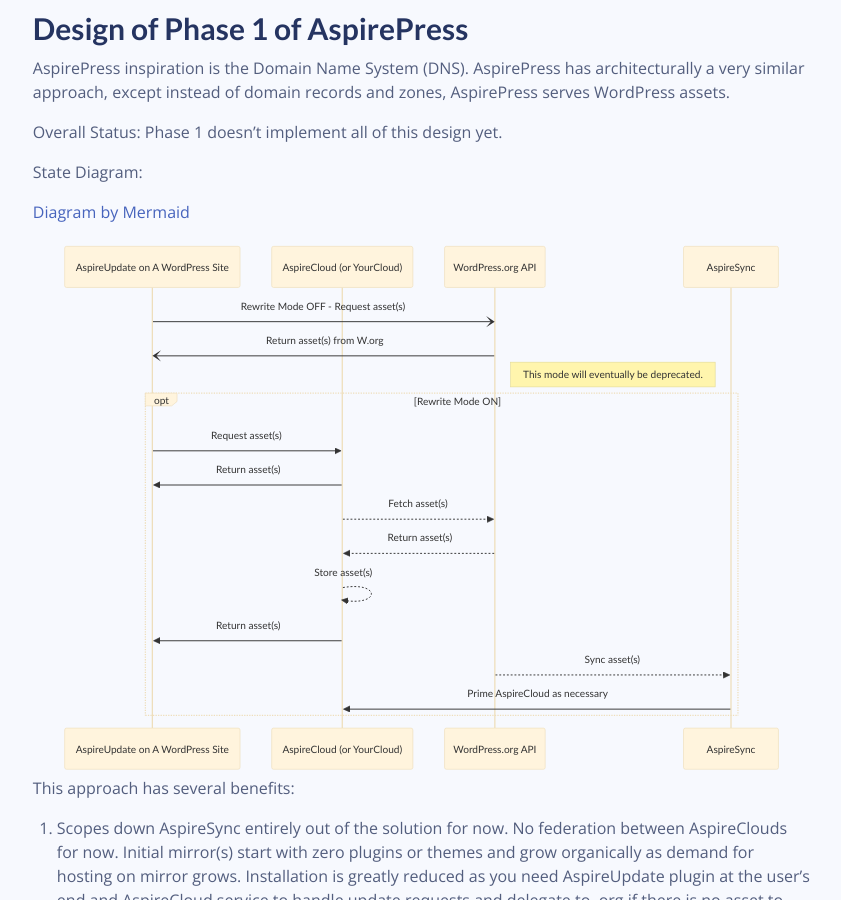
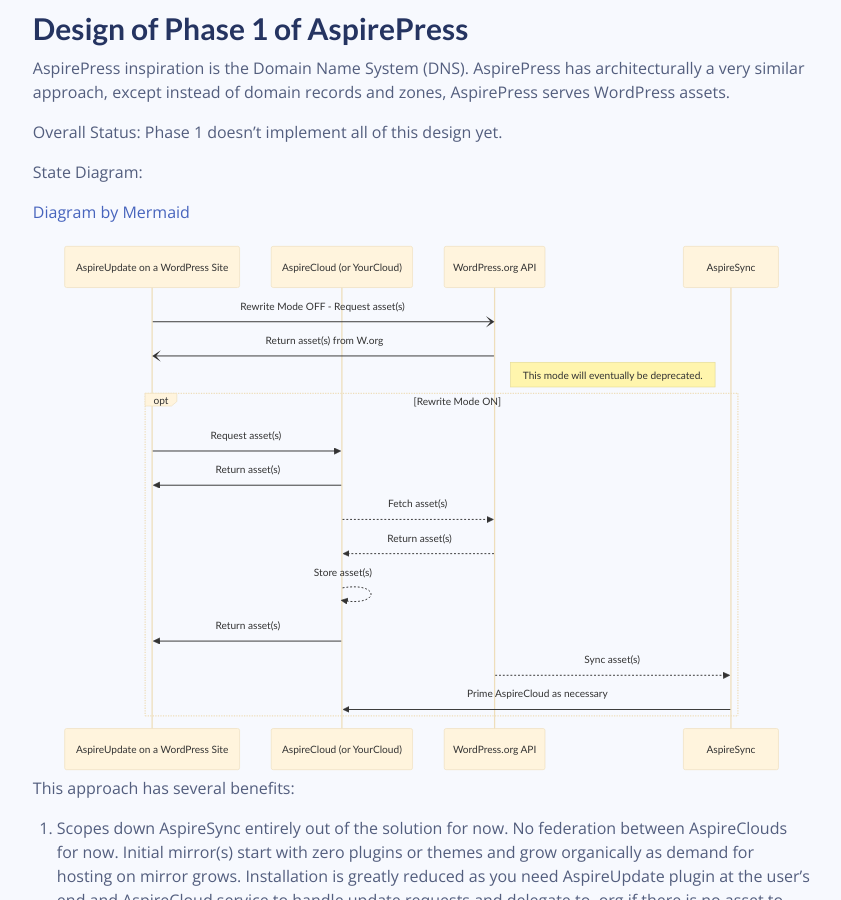
Before and after one commit to aspirepress/documentation, a Jekyll site: the page built from docs/aspireupdate/index.md, in a window 1280 px wide and 900 px high, scrolled down 701 px. Shown: the whole window, without its empty margins (374-1215 px from the left). Built offline with Jekyll 4.4.1, drawn with Linux system fonts in a browser that asks for light colours; comment, search, counter and statistics services are not loaded; some of the changed text lies outside the part shown.

```diff
--- a/docs/aspireupdate/index.md
+++ b/docs/aspireupdate/index.md
@@ -44,7 +44,7 @@ config:
   theme: base
 ---
 sequenceDiagram
-  participant AU as AspireUpdate on A WordPress Site
+  participant AU as AspireUpdate on a WordPress Site
   participant AC as AspireCloud (or YourCloud)
   participant Worg as WordPress.org API
   participant AS as AspireSync
@@ -128,7 +128,7 @@ A: In the current version of AspireUpdate, the “Favorites” and “Features
 
 ## 🚨Issues/Concerns
 
-- Need Another plugin dev/tester
+- Need another plugin dev/tester
 - A REST API dev to develop the AspireCloud
 - Need a technical architect for working out the overall design going forward
 - Need testers!
```
